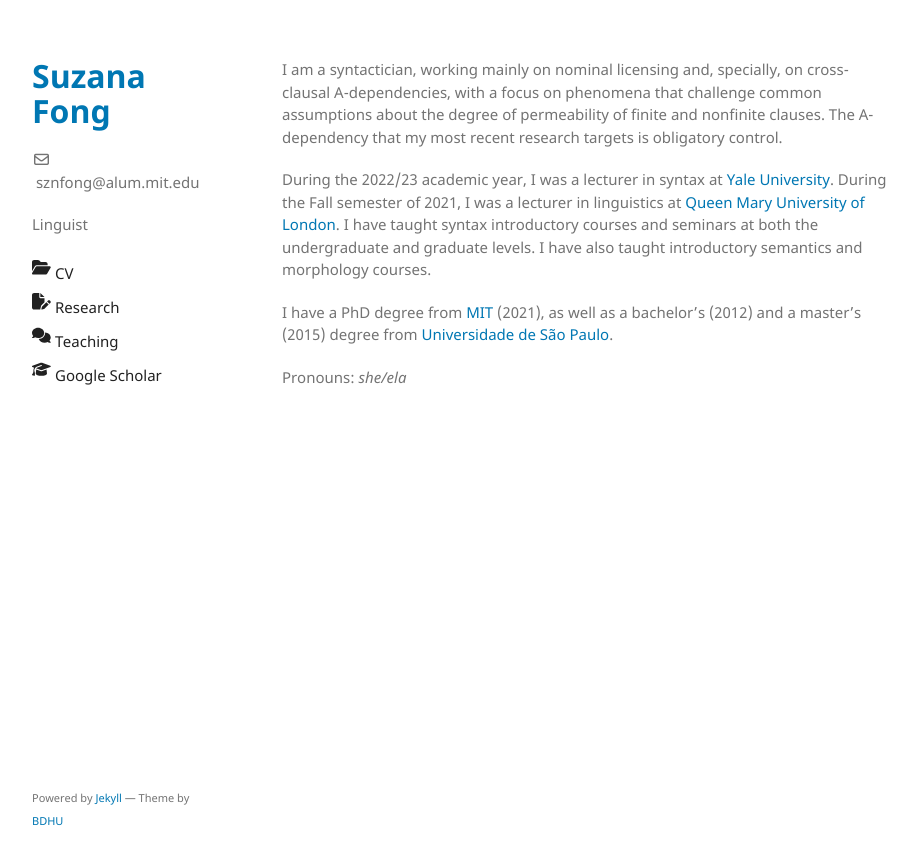
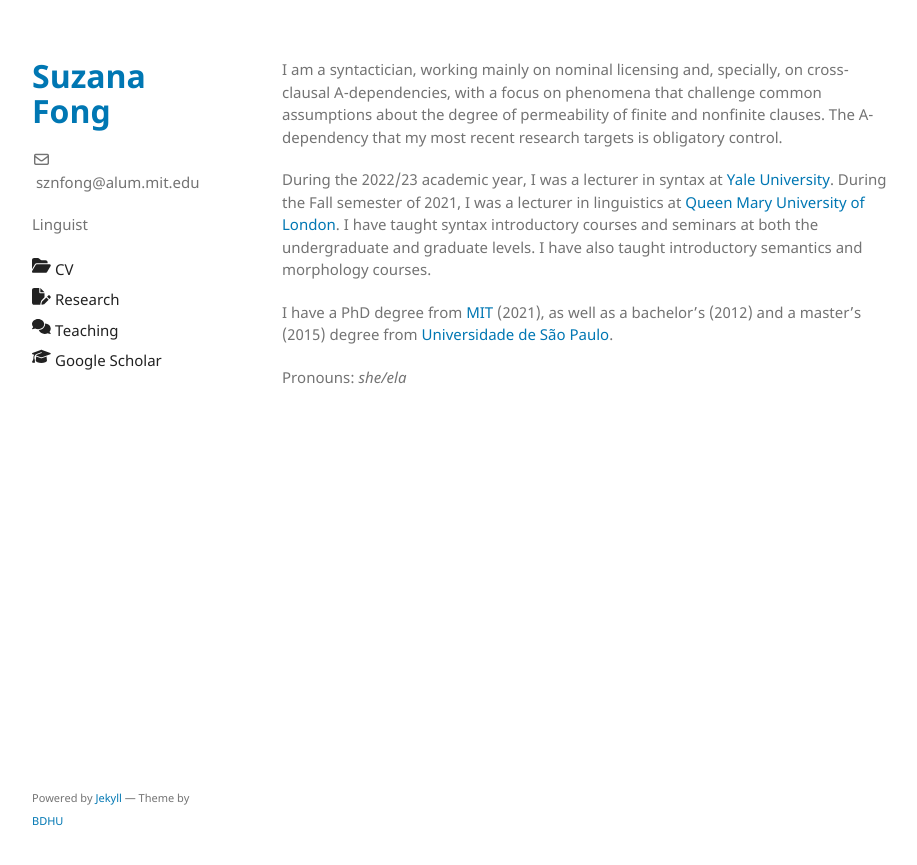
Before and after one commit to sznfng/sznfng.github.io, a Jekyll site: the page built from index.md, in a window 1280 px wide. Shown: the top 865 px of the page, without its empty margins (178-1095 px from the left). Built offline with Jekyll 4.4.1, drawn with Linux system fonts in a browser that asks for light colours.

Commit message:
Update _config.yml

```diff
--- a/_config.yml
+++ b/_config.yml
@@ -13,16 +13,16 @@ plugins:
 # You can find fonts from https://iconify.design or https://fontawesome.com. Below is just an example illustrating how to use custom icons
 sidebar:
   - name: CV
-    icon: <svg xmlns="http://www.w3.org/2000/svg" width="1.25em" height="1.5em" viewBox="0 0 576 512"><path fill="currentColor" d="M88.7 223.8L0 375.8V96c0-35.3 28.7-64 64-64h117.5c17 0 33.3 6.7 45.3 18.7l26.5 26.5c12 12 28.3 18.7 45.3 18.7H416c35.3 0 64 28.7 64 64v32H144c-22.8 0-43.8 12.1-55.3 31.8zm27.6 16.1c5.8-9.9 16.3-15.9 27.7-15.9h400c11.5 0 22 6.1 27.7 16.1s5.7 22.2-.1 32.1l-112 192C453.9 474 443.4 480 432 480H32c-11.5 0-22-6.1-27.7-16.1s-5.7-22.2.1-32.1l112-192z"/></svg>
+    icon: <svg xmlns="http://www.w3.org/2000/svg" width="1.25em" height="1.25em" viewBox="0 0 576 512"><path fill="currentColor" d="M88.7 223.8L0 375.8V96c0-35.3 28.7-64 64-64h117.5c17 0 33.3 6.7 45.3 18.7l26.5 26.5c12 12 28.3 18.7 45.3 18.7H416c35.3 0 64 28.7 64 64v32H144c-22.8 0-43.8 12.1-55.3 31.8zm27.6 16.1c5.8-9.9 16.3-15.9 27.7-15.9h400c11.5 0 22 6.1 27.7 16.1s5.7 22.2-.1 32.1l-112 192C453.9 474 443.4 480 432 480H32c-11.5 0-22-6.1-27.7-16.1s-5.7-22.2.1-32.1l112-192z"/></svg>
     link: /CV_sfong.pdf
   - name: Research
-    icon: <svg xmlns="http://www.w3.org/2000/svg" width="1.25em" height="1.5em" viewBox="0 0 576 512"><path fill="currentColor" d="M0 64C0 28.7 28.7 0 64 0h160v128c0 17.7 14.3 32 32 32h128v125.7l-86.8 86.8c-10.3 10.3-17.5 23.1-21 37.2l-18.7 74.9c-2.3 9.2-1.8 18.8 1.3 27.5H64c-35.3 0-64-28.7-64-64V64zm384 64H256V0l128 128zm165.8 107.7l14.4 14.4c15.6 15.6 15.6 40.9 0 56.6l-29.4 29.4l-71-71l29.4-29.4c15.6-15.6 40.9-15.6 56.6 0zM311.9 417l129.2-129.2l71 71l-129.2 129.1c-4.1 4.1-9.2 7-14.9 8.4l-60.1 15c-5.5 1.4-11.2-.2-15.2-4.2s-5.6-9.7-4.2-15.2l15-60.1c1.4-5.6 4.3-10.8 8.4-14.9z"/></svg>
+    icon: <svg xmlns="http://www.w3.org/2000/svg" width="1.25em" height="1.25em" viewBox="0 0 576 512"><path fill="currentColor" d="M0 64C0 28.7 28.7 0 64 0h160v128c0 17.7 14.3 32 32 32h128v125.7l-86.8 86.8c-10.3 10.3-17.5 23.1-21 37.2l-18.7 74.9c-2.3 9.2-1.8 18.8 1.3 27.5H64c-35.3 0-64-28.7-64-64V64zm384 64H256V0l128 128zm165.8 107.7l14.4 14.4c15.6 15.6 15.6 40.9 0 56.6l-29.4 29.4l-71-71l29.4-29.4c15.6-15.6 40.9-15.6 56.6 0zM311.9 417l129.2-129.2l71 71l-129.2 129.1c-4.1 4.1-9.2 7-14.9 8.4l-60.1 15c-5.5 1.4-11.2-.2-15.2-4.2s-5.6-9.7-4.2-15.2l15-60.1c1.4-5.6 4.3-10.8 8.4-14.9z"/></svg>
     link: /research
   - name: Teaching
-    icon: <svg xmlns="http://www.w3.org/2000/svg" width="1.25em" height="1.5em" viewBox="0 0 640 512"><path fill="currentColor" d="M208 352c114.9 0 208-78.8 208-176S322.9 0 208 0S0 78.8 0 176c0 38.6 14.7 74.3 39.6 103.4c-3.5 9.4-8.7 17.7-14.2 24.7c-4.8 6.2-9.7 11-13.3 14.3c-1.8 1.6-3.3 2.9-4.3 3.7c-.5.4-.9.7-1.1.8l-.2.2C1 327.2-1.4 334.4.8 340.9S9.1 352 16 352c21.8 0 43.8-5.6 62.1-12.5c9.2-3.5 17.8-7.4 25.3-11.4C134.1 343.3 169.8 352 208 352zm240-176c0 112.3-99.1 196.9-216.5 207c24.3 74.4 104.9 129 200.5 129c38.2 0 73.9-8.7 104.7-23.9c7.5 4 16 7.9 25.2 11.4c18.3 6.9 40.3 12.5 62.1 12.5c6.9 0 13.1-4.5 15.2-11.1c2.1-6.6-.2-13.8-5.8-17.9l-.2-.2c-.2-.2-.6-.4-1.1-.8c-1-.8-2.5-2-4.3-3.7c-3.6-3.3-8.5-8.1-13.3-14.3c-5.5-7-10.7-15.4-14.2-24.7c24.9-29 39.6-64.7 39.6-103.4c0-92.8-84.9-168.9-192.6-175.5c.4 5.1.6 10.3.6 15.5z"/></svg>
+    icon: <svg xmlns="http://www.w3.org/2000/svg" width="1.25em" height="1.25em" viewBox="0 0 640 512"><path fill="currentColor" d="M208 352c114.9 0 208-78.8 208-176S322.9 0 208 0S0 78.8 0 176c0 38.6 14.7 74.3 39.6 103.4c-3.5 9.4-8.7 17.7-14.2 24.7c-4.8 6.2-9.7 11-13.3 14.3c-1.8 1.6-3.3 2.9-4.3 3.7c-.5.4-.9.7-1.1.8l-.2.2C1 327.2-1.4 334.4.8 340.9S9.1 352 16 352c21.8 0 43.8-5.6 62.1-12.5c9.2-3.5 17.8-7.4 25.3-11.4C134.1 343.3 169.8 352 208 352zm240-176c0 112.3-99.1 196.9-216.5 207c24.3 74.4 104.9 129 200.5 129c38.2 0 73.9-8.7 104.7-23.9c7.5 4 16 7.9 25.2 11.4c18.3 6.9 40.3 12.5 62.1 12.5c6.9 0 13.1-4.5 15.2-11.1c2.1-6.6-.2-13.8-5.8-17.9l-.2-.2c-.2-.2-.6-.4-1.1-.8c-1-.8-2.5-2-4.3-3.7c-3.6-3.3-8.5-8.1-13.3-14.3c-5.5-7-10.7-15.4-14.2-24.7c24.9-29 39.6-64.7 39.6-103.4c0-92.8-84.9-168.9-192.6-175.5c.4 5.1.6 10.3.6 15.5z"/></svg>
     link: /teaching
   - name: Google Scholar
-    icon: <svg xmlns="http://www.w3.org/2000/svg" width="1.25em" height="1.5em" viewBox="0 0 640 512"><path fill="currentColor" d="M320 32c-8.1 0-16.1 1.4-23.7 4.1L15.8 137.4C6.3 140.9 0 149.9 0 160s6.3 19.1 15.8 22.6l57.9 20.9C57.3 229.3 48 259.8 48 291.9V320c0 28.4-10.8 57.7-22.3 80.8c-6.5 13-13.9 25.8-22.5 37.6c-3.2 4.3-4.1 9.9-2.3 15s6 8.9 11.2 10.2l64 16c4.2 1.1 8.7.3 12.4-2s6.3-6.1 7.1-10.4c8.6-42.8 4.3-81.2-2.1-108.7c-3.2-14.2-7.5-28.7-13.5-42v-24.6c0-30.2 10.2-58.7 27.9-81.5c12.9-15.5 29.6-28 49.2-35.7l157-61.7c8.2-3.2 17.5.8 20.7 9s-.8 17.5-9 20.7l-157 61.7c-12.4 4.9-23.3 12.4-32.2 21.6l159.6 57.6c7.6 2.7 15.6 4.1 23.7 4.1s16.1-1.4 23.7-4.1l280.6-101c9.5-3.4 15.8-12.5 15.8-22.6s-6.3-19.1-15.8-22.6L343.7 36.1c-7.6-2.7-15.6-4.1-23.7-4.1zM128 408c0 35.3 86 72 192 72s192-36.7 192-72l-15.3-145.4L354.5 314c-11.1 4-22.8 6-34.5 6s-23.5-2-34.5-6l-142.2-51.4L128 408z"/></svg>
+    icon: <svg xmlns="http://www.w3.org/2000/svg" width="1.25em" height="1.25em" viewBox="0 0 640 512"><path fill="currentColor" d="M320 32c-8.1 0-16.1 1.4-23.7 4.1L15.8 137.4C6.3 140.9 0 149.9 0 160s6.3 19.1 15.8 22.6l57.9 20.9C57.3 229.3 48 259.8 48 291.9V320c0 28.4-10.8 57.7-22.3 80.8c-6.5 13-13.9 25.8-22.5 37.6c-3.2 4.3-4.1 9.9-2.3 15s6 8.9 11.2 10.2l64 16c4.2 1.1 8.7.3 12.4-2s6.3-6.1 7.1-10.4c8.6-42.8 4.3-81.2-2.1-108.7c-3.2-14.2-7.5-28.7-13.5-42v-24.6c0-30.2 10.2-58.7 27.9-81.5c12.9-15.5 29.6-28 49.2-35.7l157-61.7c8.2-3.2 17.5.8 20.7 9s-.8 17.5-9 20.7l-157 61.7c-12.4 4.9-23.3 12.4-32.2 21.6l159.6 57.6c7.6 2.7 15.6 4.1 23.7 4.1s16.1-1.4 23.7-4.1l280.6-101c9.5-3.4 15.8-12.5 15.8-22.6s-6.3-19.1-15.8-22.6L343.7 36.1c-7.6-2.7-15.6-4.1-23.7-4.1zM128 408c0 35.3 86 72 192 72s192-36.7 192-72l-15.3-145.4L354.5 314c-11.1 4-22.8 6-34.5 6s-23.5-2-34.5-6l-142.2-51.4L128 408z"/></svg>
     link: https://scholar.google.com/citations?user=2IBXsDsAAAAJ&hl=en&oi=sra
 
 # https://github.com/github/pages-gem/issues/399#issuecomment-301827749
```
